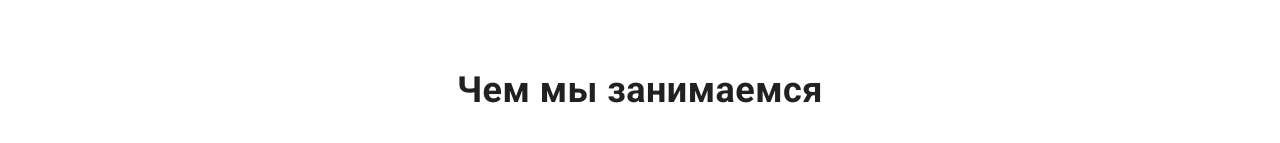
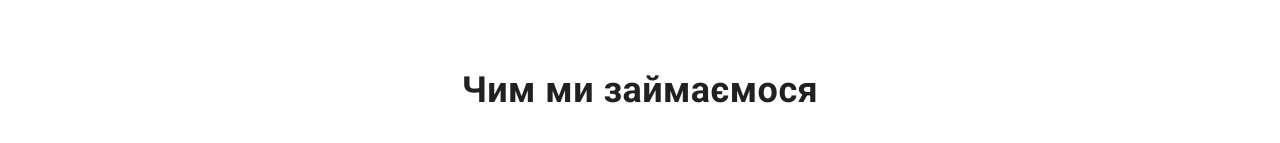
Before and after one commit to Hrebenkov/second-goit-markup-hw-03, a plain HTML site: page index.html in a window 1280 px wide. Shown: the part 657-800 px from the top of the page. Drawn offline with nearby package versions, Linux system fonts and the light colour scheme.

Commit message:
Corections

```diff
--- a/index.html
+++ b/index.html
@@ -104,7 +104,7 @@
       <!-- Skills images-->
       <section class="section section-offers">
         <div class="container">
-          <h2 class="section-title">Чем мы занимаемся</h2>
+          <h2 class="section-title">Чим ми займаємося</h2>
           <!-- блок світлин -->
           <ul class="offers list-style">
             <li class="offer-item">
```
